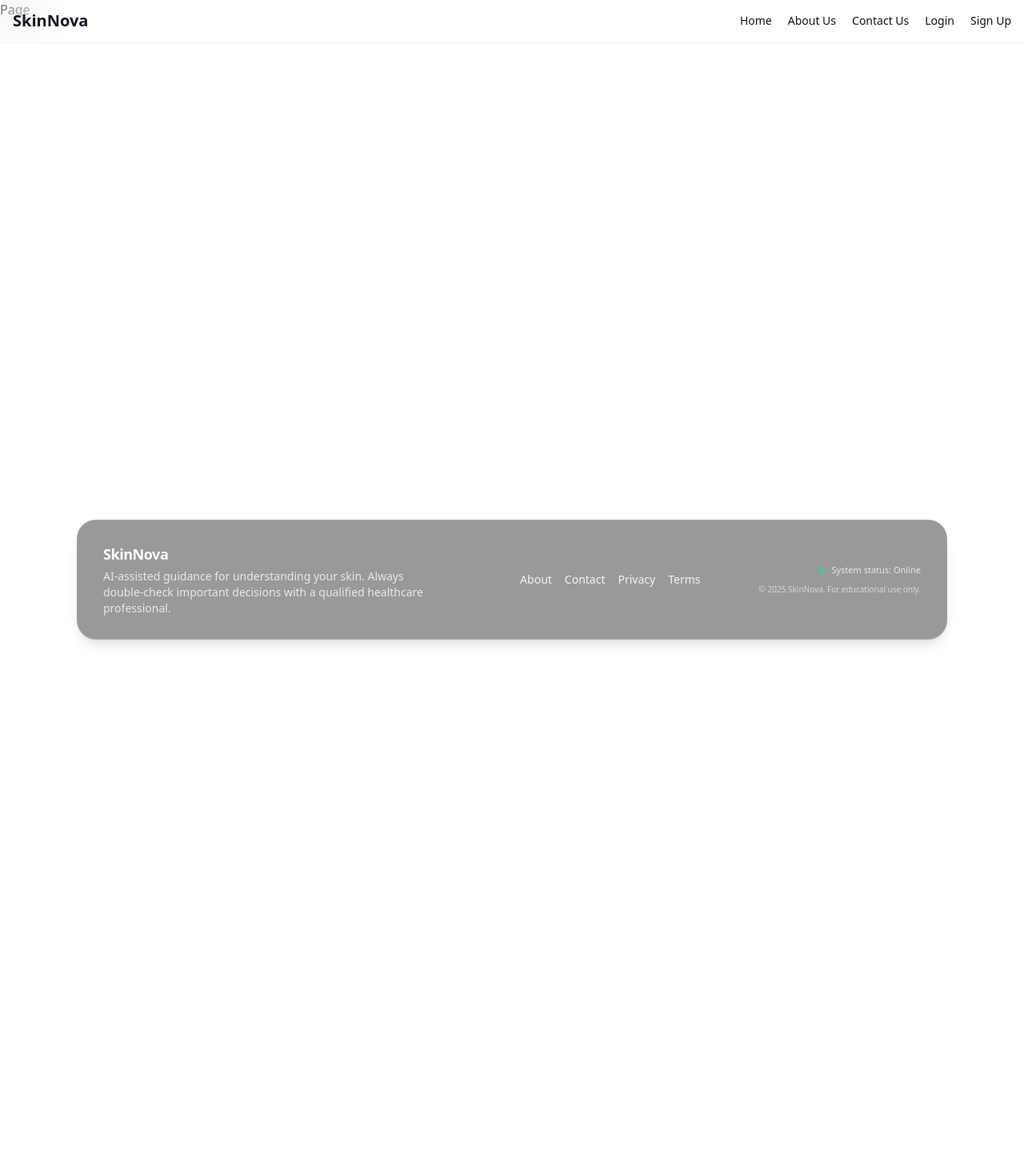
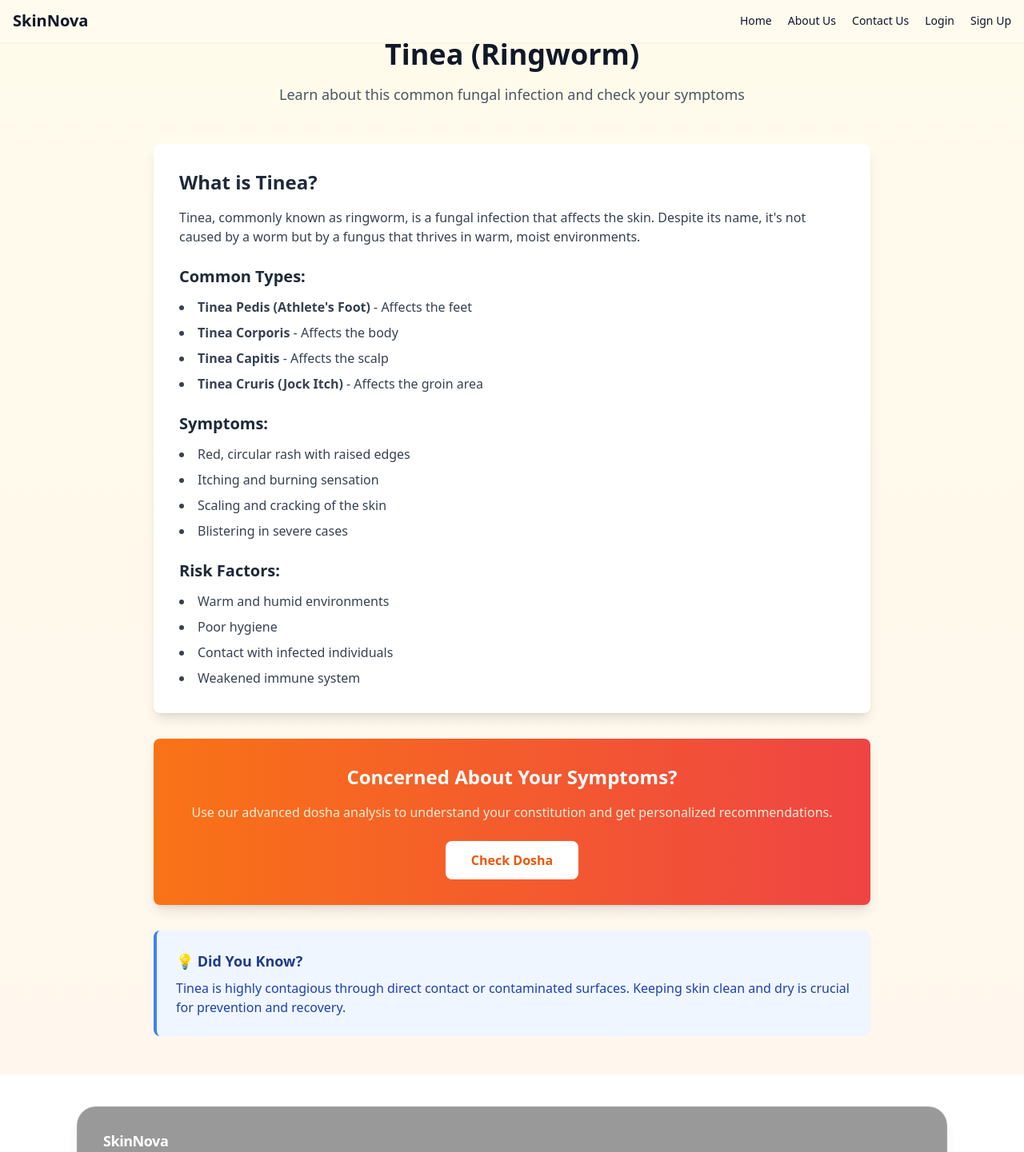
Before and after one commit to Janith0113/SkinNova, a Next.js app in the folder frontend/: page /tinea in a window 1280 px wide. Shown: the top 1441 px of the page at 80% size. Before the commit the page ends 800 px from the top, so only its background shows below. Built offline with nearby package versions, Linux system fonts and the light colour scheme.

Commit message:
Update tinea component page
Implement Tinea Disease main page UI with initial layout and components

```diff
--- a/frontend/app/tinea/page.tsx
+++ b/frontend/app/tinea/page.tsx
@@ -1 +1,84 @@
-export default function Page() { return <div>Page</div>; }
+'use client';
+
+import { useState } from 'react';
+import { useRouter } from 'next/navigation';
+
+export default function TinePage() {
+  const router = useRouter();
+  const [isLoading, setIsLoading] = useState(false);
+
+  const handleCheckDosha = () => {
+    setIsLoading(true);
+    setTimeout(() => {
+      setIsLoading(false);
+      router.push('/dashboard');
+    }, 1000);
+  };
+
+  return (
+    <div className="min-h-screen bg-gradient-to-b from-amber-50 to-orange-50 py-12 px-4 sm:px-6 lg:px-8">
+      <div className="max-w-4xl mx-auto">
+        {/* Header */}
+        <div className="text-center mb-12">
+          <h1 className="text-4xl font-bold text-gray-900 mb-4">Tinea (Ringworm)</h1>
+          <p className="text-lg text-gray-600">Learn about this common fungal infection and check your symptoms</p>
+        </div>
+
+        {/* Information Section */}
+        <div className="bg-white rounded-lg shadow-lg p-8 mb-8">
+          <h2 className="text-2xl font-semibold text-gray-800 mb-4">What is Tinea?</h2>
+          <p className="text-gray-700 mb-4">
+            Tinea, commonly known as ringworm, is a fungal infection that affects the skin. Despite its name, it's not caused by a worm but by a fungus that thrives in warm, moist environments.
+          </p>
+
+          <h3 className="text-xl font-semibold text-gray-800 mb-3 mt-6">Common Types:</h3>
+          <ul className="list-disc list-inside text-gray-700 space-y-2 mb-6">
+            <li><strong>Tinea Pedis (Athlete's Foot)</strong> - Affects the feet</li>
+            <li><strong>Tinea Corporis</strong> - Affects the body</li>
+            <li><strong>Tinea Capitis</strong> - Affects the scalp</li>
+            <li><strong>Tinea Cruris (Jock Itch)</strong> - Affects the groin area</li>
+          </ul>
+
+          <h3 className="text-xl font-semibold text-gray-800 mb-3">Symptoms:</h3>
+          <ul className="list-disc list-inside text-gray-700 space-y-2 mb-6">
+            <li>Red, circular rash with raised edges</li>
+            <li>Itching and burning sensation</li>
+            <li>Scaling and cracking of the skin</li>
+            <li>Blistering in severe cases</li>
+          </ul>
+
+          <h3 className="text-xl font-semibold text-gray-800 mb-3">Risk Factors:</h3>
+          <ul className="list-disc list-inside text-gray-700 space-y-2">
+            <li>Warm and humid environments</li>
+            <li>Poor hygiene</li>
+            <li>Contact with infected individuals</li>
+            <li>Weakened immune system</li>
+          </ul>
+        </div>
+
+        {/* CTA Section with Check Dosha Button */}
+        <div className="bg-gradient-to-r from-orange-500 to-red-500 rounded-lg shadow-lg p-8 text-center">
+          <h2 className="text-2xl font-bold text-white mb-4">Concerned About Your Symptoms?</h2>
+          <p className="text-orange-100 mb-6">
+            Use our advanced dosha analysis to understand your constitution and get personalized recommendations.
+          </p>
+          <button
+            onClick={handleCheckDosha}
+            disabled={isLoading}
+            className="bg-white text-orange-600 px-8 py-3 rounded-lg font-semibold hover:bg-orange-50 transition-colors duration-200 disabled:opacity-50 disabled:cursor-not-allowed"
+          >
+            {isLoading ? 'Loading...' : 'Check Dosha'}
+          </button>
+        </div>
+
+        {/* Additional Info */}
+        <div className="bg-blue-50 border-l-4 border-blue-500 rounded-lg p-6 mt-8">
+          <h3 className="text-lg font-semibold text-blue-900 mb-2">💡 Did You Know?</h3>
+          <p className="text-blue-800">
+            Tinea is highly contagious through direct contact or contaminated surfaces. Keeping skin clean and dry is crucial for prevention and recovery.
+          </p>
+        </div>
+      </div>
+    </div>
+  );
+}
```
